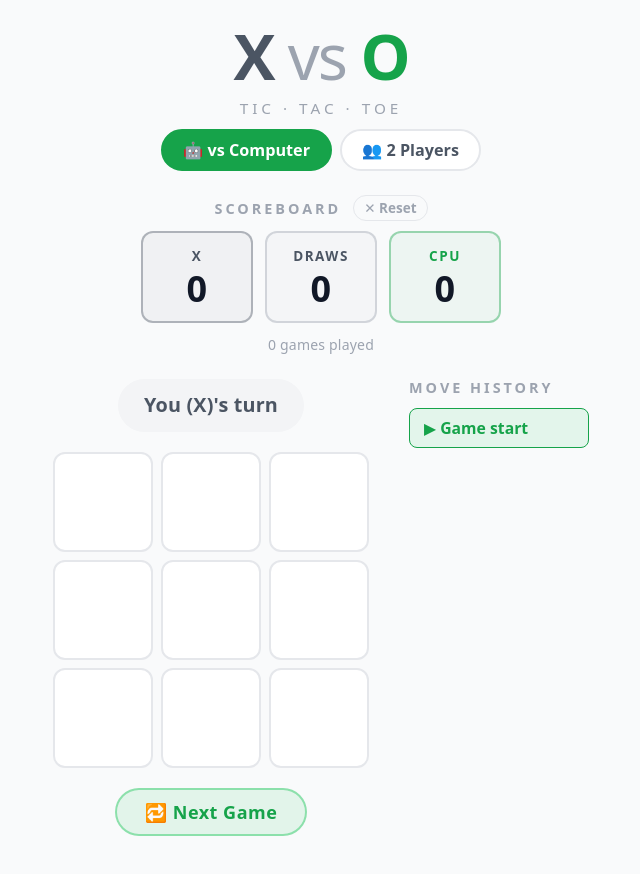
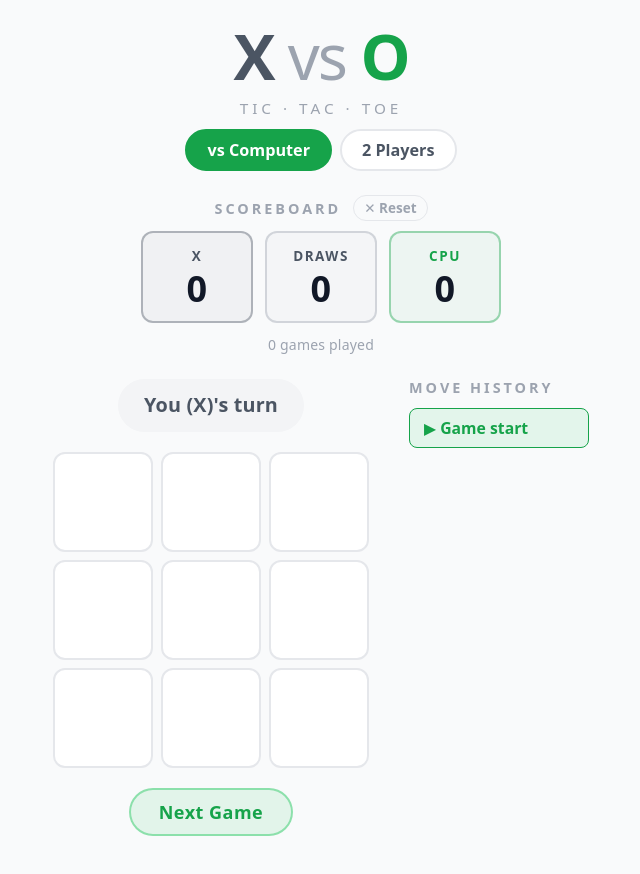
Before and after one commit to baebea86-code/tic-tac-toe, a React (Vite) app in the folder my-project/: page / in a window 1280 px wide. Shown: the top 874 px of the page, without its empty margins (319-959 px from the left). Built offline with nearby package versions, Linux system fonts and the light colour scheme.

Commit message:
fix(ui): remove CPU thinking indicator, strip all emojis from UI

```diff
--- a/my-project/src/App.css
+++ b/my-project/src/App.css
@@ -250,18 +250,6 @@
 .status--next.status--x { color: var(--x-color); }
 .status--next.status--o { color: var(--o-color); }
 
-.status--thinking {
-  color: var(--grey-400);
-  border-color: var(--grey-300);
-  background: var(--code-bg);
-  animation: blink 1s ease-in-out infinite;
-}
-
-@keyframes blink {
-  0%, 100% { opacity: 1; }
-  50%       { opacity: 0.4; }
-}
-
 @keyframes pulse {
   0%   { transform: scale(1); }
   50%  { transform: scale(1.08); }
--- a/my-project/src/App.jsx
+++ b/my-project/src/App.jsx
@@ -110,12 +110,6 @@ export default function App() {
             starterIsX={starterIsX}
           />
 
-          {isComputerTurn && (
-            <p className="status status--thinking" aria-live="polite">
-              🤖 CPU is thinking…
-            </p>
-          )}
-
           <Board
             squares={currentBoard}
             winningLine={winResult?.line ?? null}
@@ -129,7 +123,7 @@ export default function App() {
               onClick={handleReset}
               aria-label="Start next game"
             >
-              🔁 Next Game
+              Next Game
             </button>
             {gameOver && (
               <p className="game__starter-hint">
--- a/my-project/src/components/ModeSelector.jsx
+++ b/my-project/src/components/ModeSelector.jsx
@@ -15,14 +15,14 @@ export default function ModeSelector({ mode, onChange }) {
         onClick={() => onChange(MODES.VS_COMPUTER)}
         aria-pressed={mode === MODES.VS_COMPUTER}
       >
-        🤖 vs Computer
+        vs Computer
       </button>
       <button
         className={`mode-btn${mode === MODES.TWO_PLAYER ? ' mode-btn--active' : ''}`}
         onClick={() => onChange(MODES.TWO_PLAYER)}
         aria-pressed={mode === MODES.TWO_PLAYER}
       >
-        👥 2 Players
+        2 Players
       </button>
     </div>
   );
--- a/my-project/src/components/Status.jsx
+++ b/my-project/src/components/Status.jsx
@@ -23,10 +23,10 @@ export default function Status({ winner, isDraw, xIsNext, mode, starterIsX }) {
   let modifier = '';
 
   if (winner) {
-    message  = `🏆 ${playerLabel(winner)} wins!`;
+    message  = `${playerLabel(winner)} wins!`;
     modifier = `status--winner status--${winner.toLowerCase()}`;
   } else if (isDraw) {
-    message  = "🤝 It's a Draw!";
+    message  = "It's a Draw!";
     modifier = 'status--draw';
   } else {
     const next = xIsNext ? 'X' : 'O';
```
